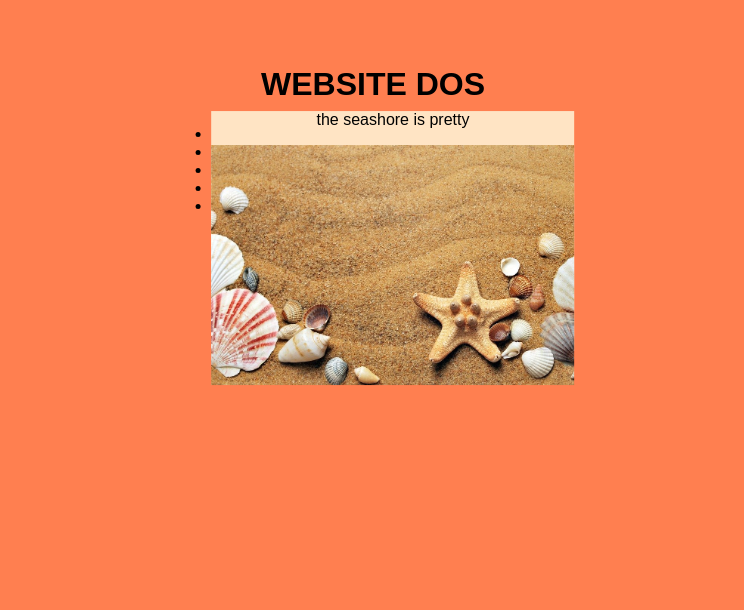
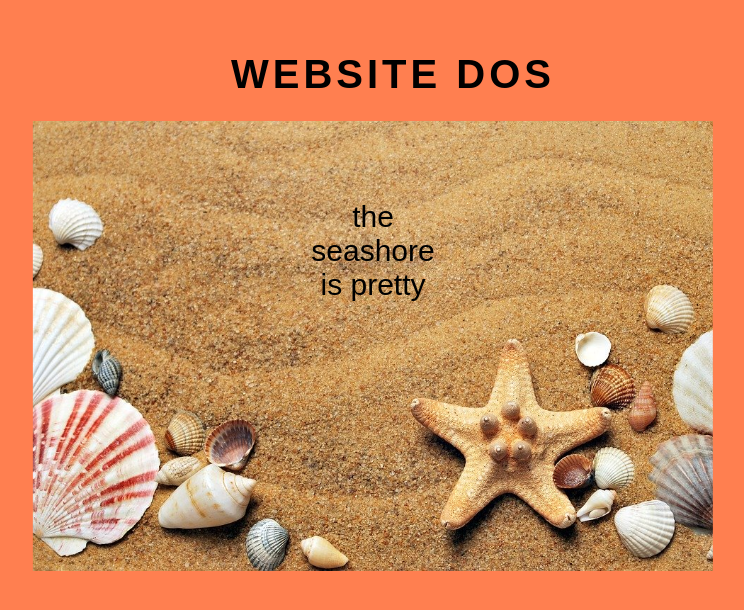
Before and after one commit to staten-island-tech/box-model-giorgiamusselwhite, a plain HTML site: page box model/index.html in a window 1280 px wide. Shown: the part 134-744 px from the top of the page, without its empty margins (267-1011 px from the left). Drawn offline with Linux system fonts and the light colour scheme; a web font is replaced by a local one.

Commit message:
finished project probably

```diff
--- a/box model/index.html
+++ b/box model/index.html
@@ -10,26 +10,17 @@
 </head>
 
 <body class="header">
-    <div class="header-text">
+    <ul class="header-text">
 <h1>
     website dos
 </h1>
-<ul>
-<li>welcome to my second website</li>
-<li>its real groovy</li>
-<li>i love the color coral</li>
-<li>it reminds me of the sea</li>
-<li>enjoy these sea creatures</li>
-
-
+</ul>
 
 <div class="imagebox">
-    <p id="phototext"> the seashore is pretty</p>
-   <img src="media/starfish background.jpg" alt="" id="photo">
+    <p class="position" id="phototext"> the seashore is pretty</p>
+   <img class="position" src="media/starfish background.jpg" alt="" id="photo">
 </div>
 
 
-</ul>
-    </div>
 </body>
 </html>
--- a/box model/style.css
+++ b/box model/style.css
@@ -1,22 +1,34 @@
-body {
-    padding: 0;
-    margin: 0;
-    box-sizing: border-box;
-  }
+html {
+  font-size: 62.5%;
+  padding: 0;
+  margin: 0;
+  box-sizing: border-box;
+}
 
-  .header {
-height: 100vh;
+.position {
+  position: absolute;
+  top: 50%;
+  left: 50%;
+  transform: translate(-50%, -50%);
+
+}
+
+.header {
+height: 100rem;
 font-family: 'Allerta', sans-serif;
+font-size: 2rem;
+
 background-color: rgba(255, 127, 80, 1);
 text-align: center;
 position: relative;
 }
 
 .header-text {
-position: absolute;
-top: 50%;
+position: relative;
+top: 20%;
 left: 50%;
 transform: translate(-50%, -50%);
+letter-spacing: .4rem;
 
 }
 
@@ -26,18 +38,21 @@ text-transform: uppercase;
 
 .imagebox {
 position: relative;
-height: 30vh;
+height: 10rem;
+width: 10rem;
 background-color: bisque;
-top: 50%;
+top: 40%;
 left: 50%;
 transform: translate(-50%, -50%);
 }
 
 #phototext {
   z-index: 2;
+  top: -75%;
+  font-size: 3rem;
   }
 
   #photo {
-    height: 30vh;
+    height: 45rem;
 
     }
```
